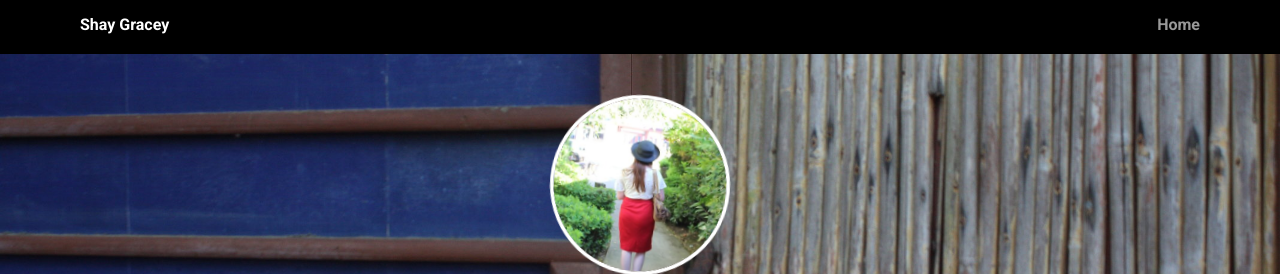
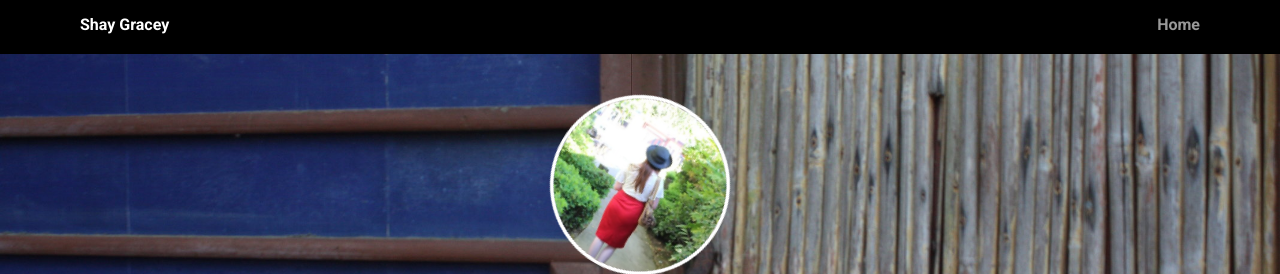
Before and after one commit to shaygracey/techdegree-project-1, a plain HTML site: page index.html in a window 1280 px wide. In both pictures the pointer is over the picture 640 px from the left and 185 px from the top of the page. Shown: the top 274 px of the page. Drawn offline with Linux system fonts and the light colour scheme; a web font is replaced by a local one.

Commit message:
Update styles.css

```diff
--- a/styles.css
+++ b/styles.css
@@ -74,7 +74,7 @@ header .profile-image {
   transition: all .5s;
 }
 header .profile-image:hover {
-  transform: scale(1.2) rotate(5deg);
+  transform: scale(1.2) rotate(30deg);
 }
 .tag {
   background-color: #efefef;
```
